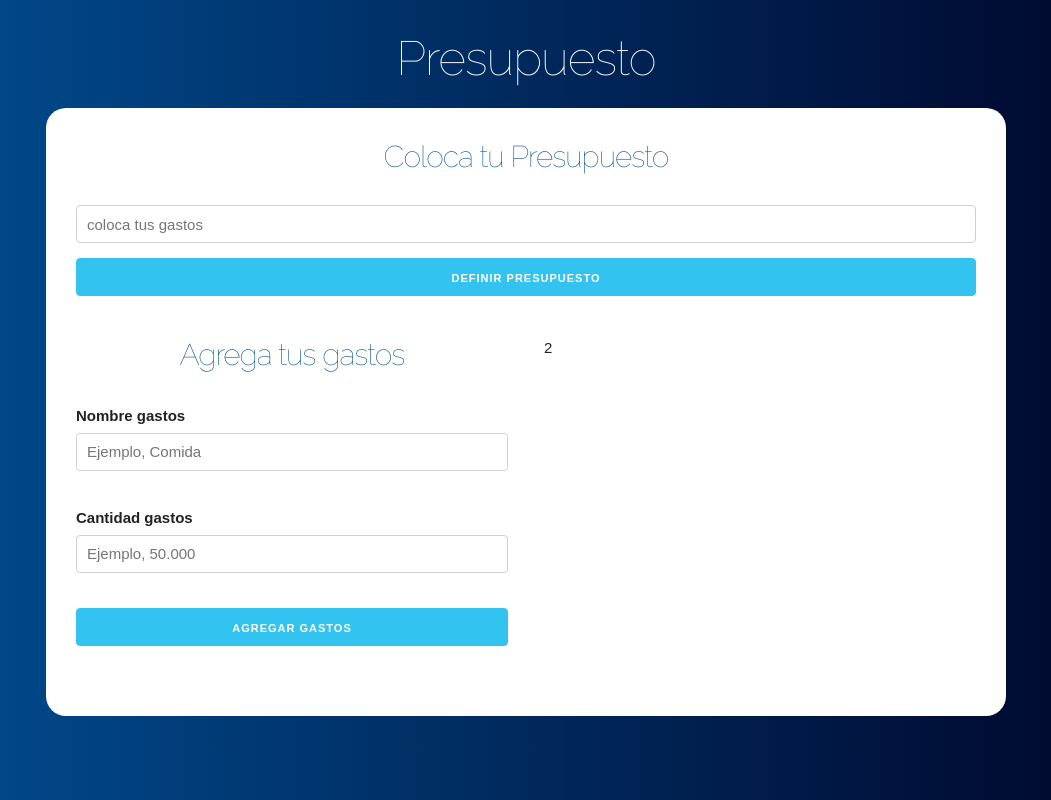
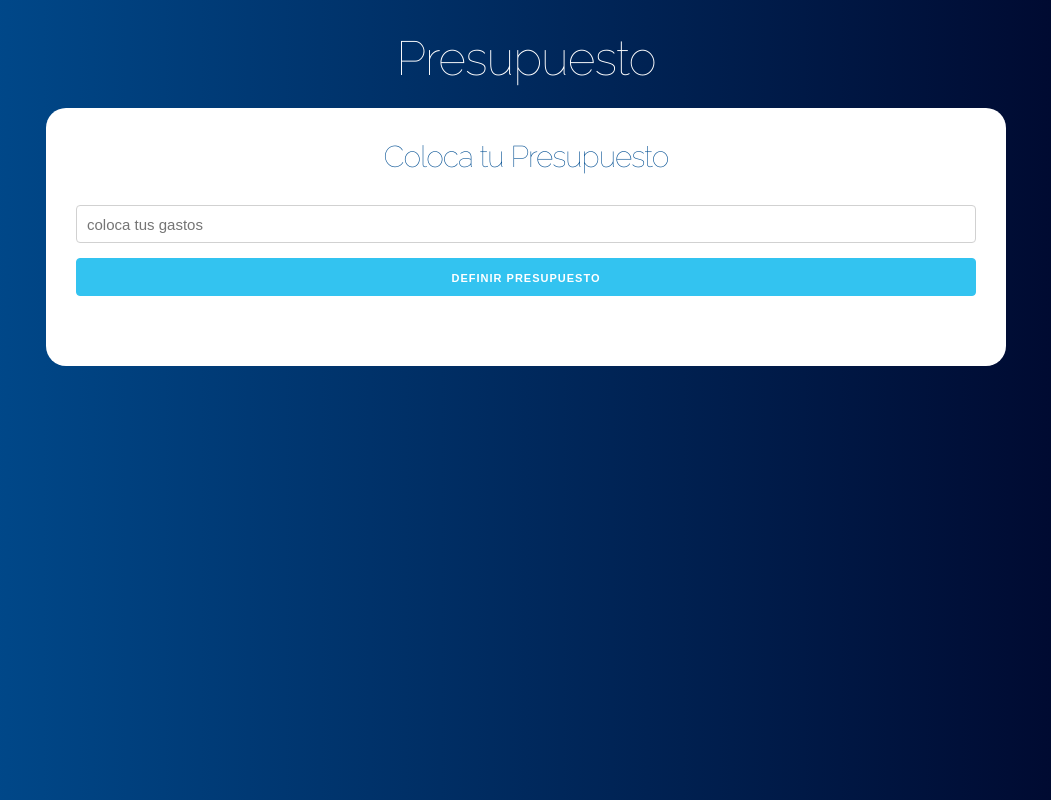
Before and after one commit to cristianaparra/-budget-Control, a React (Create React App) app: page / in a window 1280 px wide. Shown: the whole page, without its empty margins (114-1165 px from the left). Built offline with nearby package versions, Linux system fonts and the light colour scheme.

Commit message:
creacion carga condicional pregunta y formulario

```diff
--- a/src/App.js
+++ b/src/App.js
@@ -7,7 +7,9 @@ function App() {
 
   //state para guardar nuestro presupuesto
   const [presupuesto, guardarPresupuesto] = useState(0);
-  const [diferencia, guardarDiferencia] = useState(false);
+  const [diferencia, guardarDiferencia] = useState(0);
+  const [mostrarpregunta, actualizarPregunta] = useState(true)
+
 
   return (
 
@@ -16,11 +18,15 @@ function App() {
         <h1>Presupuesto</h1>
 
         <div className='contenido-principal contenido'>
+
+          {mostrarpregunta ?
+            (
               <Pregunta
                 guardarPresupuesto={guardarPresupuesto}
                 guardarDiferencia={guardarDiferencia}
+                actualizarPregunta={actualizarPregunta}
               />
-
+            ) : (
               <div className='row'>
                 <div className='one-half column'>
                   <Formulario />
@@ -29,6 +35,10 @@ function App() {
                   2
             </div>
               </div>
+            )
+            }
+
+
         </div>
       </header>
     </div>
--- a/src/components/Pregunta.js
+++ b/src/components/Pregunta.js
@@ -2,7 +2,7 @@ import React, { Fragment, useState } from 'react';
 import Error from './Error'
 
 
-const Pregunta = ({guardarPresupuesto, guardarDiferencia}) => {
+const Pregunta = ({guardarPresupuesto, guardarDiferencia, actualizarPregunta}) => {
 
     //definir el state
     const [cantidad, guardarCantidad] = useState(0);
@@ -28,6 +28,7 @@ const Pregunta = ({guardarPresupuesto, guardarDiferencia}) => {
         guardarError(false);
         guardarPresupuesto(cantidad);
         guardarDiferencia(cantidad);
+        actualizarPregunta(false)
 
 
     }
```
Lines whose indentation alone changed are shown as unchanged.
